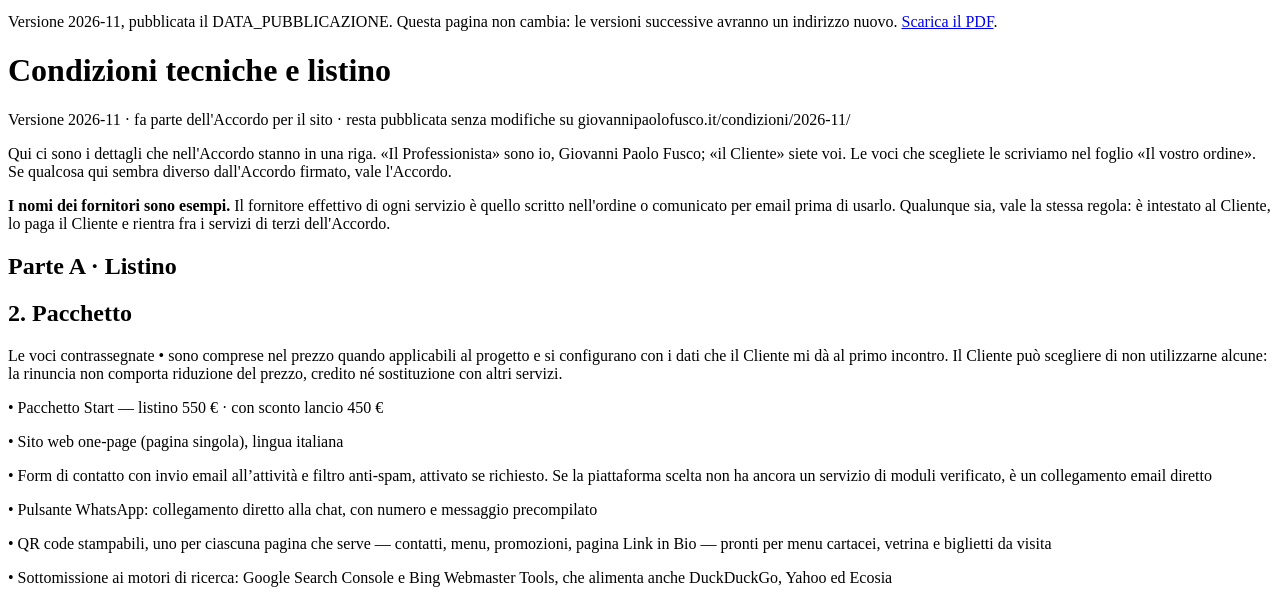
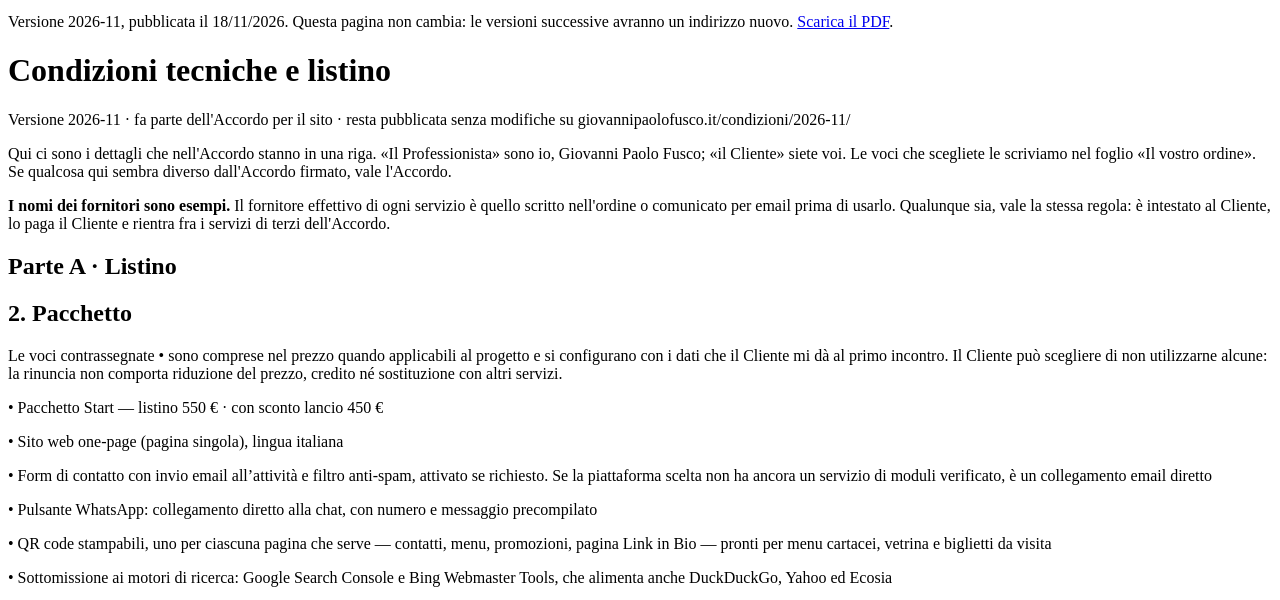
Before and after one commit to giovannipaolofusco/sito-giovannipaolofusco, a website with bundled scripts: page condizioni/2026-11/index.html in a window 1280 px wide. Shown: the part 169-769 px from the top of the page. Built offline with nearby package versions, Linux system fonts and the light colour scheme.

Commit message:
fix: data di pubblicazione delle condizioni 2026-11

```diff
--- a/condizioni/2026-11/index.html
+++ b/condizioni/2026-11/index.html
@@ -76,7 +76,7 @@
     </nav>
 
     <main id="contenuto" class="condizioni">
-<p class="nota">Versione 2026-11, pubblicata il DATA_PUBBLICAZIONE. Questa pagina non cambia: le versioni successive avranno un indirizzo nuovo. <a href="condizioni-2026-11.pdf">Scarica il PDF</a>.</p>
+<p class="nota">Versione 2026-11, pubblicata il 18/11/2026. Questa pagina non cambia: le versioni successive avranno un indirizzo nuovo. <a href="condizioni-2026-11.pdf">Scarica il PDF</a>.</p>
 <h1>Condizioni tecniche e listino</h1>
 <p>Versione 2026-11 · fa parte dell'Accordo per il sito · resta
 pubblicata senza modifiche su
```
